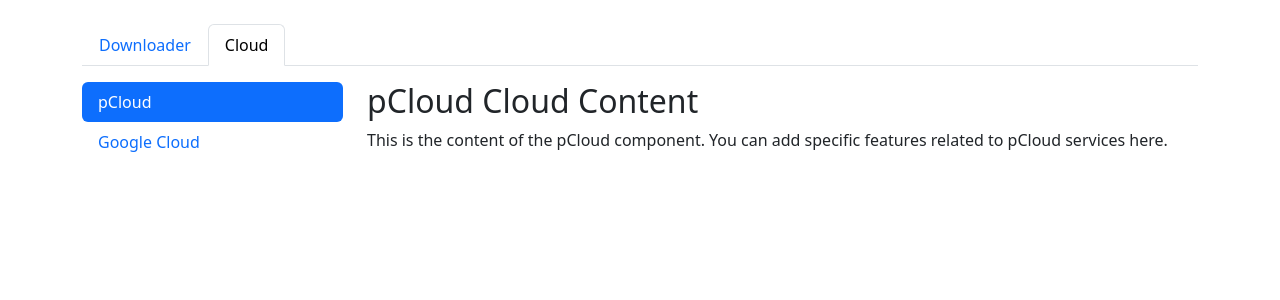
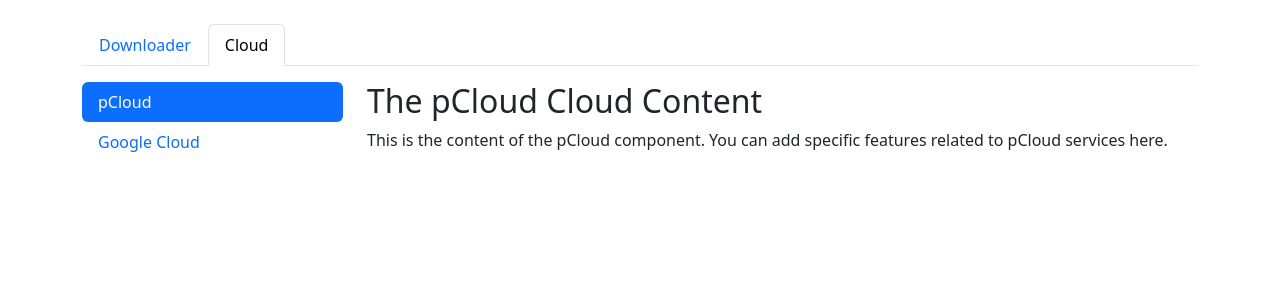
Before and after one commit to noormanyulizarp/Veltern, a React (Vite) app: page / in a window 1280 px wide. Both pictures are taken after a click on the button "Cloud". Shown: the top 300 px of the page. Built offline with nearby package versions, Linux system fonts and the light colour scheme.

Commit message:
Test commit after the shit things happen with conflict
fyuh~

```diff
--- a/src/components/cloud/GoogleCloudContent.tsx
+++ b/src/components/cloud/GoogleCloudContent.tsx
@@ -4,7 +4,7 @@
 const GoogleCloudContent: React.FC = () => {
   return (
     <div>
-      <h2>Google Cloud Content</h2>
+      <h2>The Google Cloud Content</h2>
       <p>This is the content for Google Cloud. You can add specific features related to Google Cloud services here.</p>
     </div>
   );
--- a/src/components/cloud/PcloudCloudContent.tsx
+++ b/src/components/cloud/PcloudCloudContent.tsx
@@ -4,7 +4,7 @@
 const PcloudCloudContent: React.FC = () => {
   return (
     <div>
-      <h2>pCloud Cloud Content </h2>
+      <h2>The pCloud Cloud Content </h2>
       <p>This is the content of the pCloud component. You can add specific features related to pCloud services here.</p>
     </div>
   );
```
Also changed, not shown: 1 other file (tests, documents, lock files or other folders).
